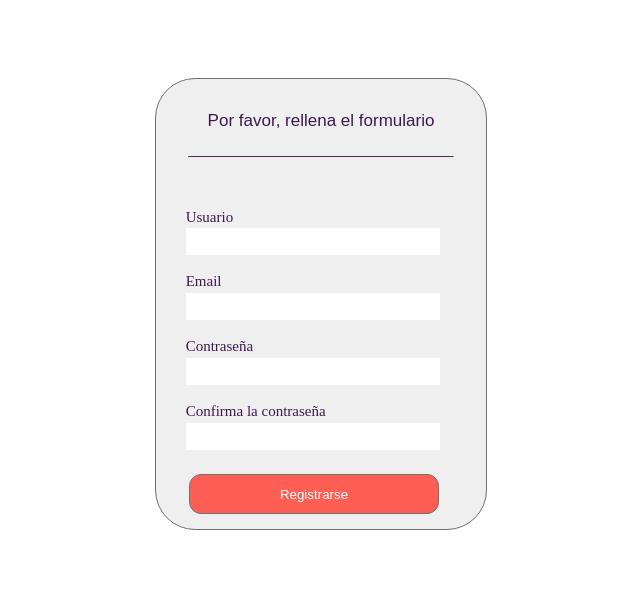
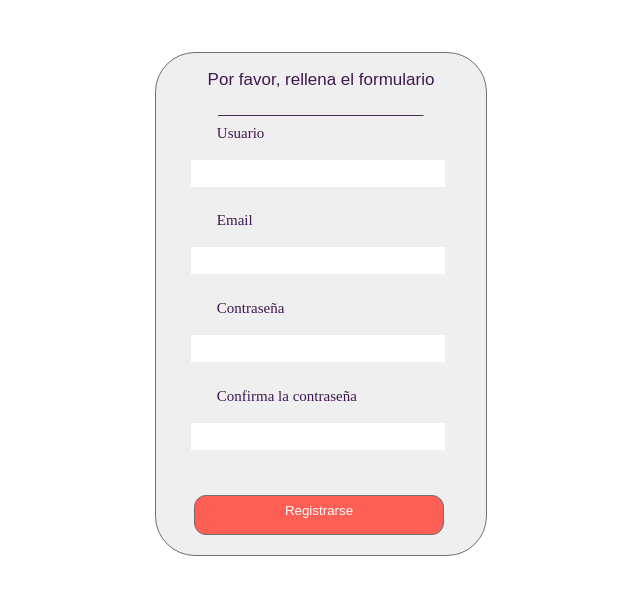
Before and after one commit to fabriziorosales/M12_Hello_Login, a PHP site: page /vistas/register.html in a window 1280 px wide. Shown: the part 80-675 px from the top of the page, without its empty margins (319-959 px from the left). Run offline with PHP 8.4, Linux system fonts and the light colour scheme.

Commit message:
Cambios aparte

```diff
--- a/css/register.css
+++ b/css/register.css
@@ -61,7 +61,7 @@ nav div .img1 {
 }
 .padre .box {
   width: 330px;
-  height: 450px;
+  /* height: 450px; */
   border-radius: 40px;
   background: #efefef;
   border: 1px solid #707070;
@@ -98,7 +98,7 @@ nav div .img1 {
   border-bottom: 1px solid #3f1850;
   padding-bottom: 3px;
 }
-.padre .box #error {
+.padre .box .error {
   font-family: Arial;
   font-size: 18px;
   text-align: center;
@@ -106,7 +106,7 @@ nav div .img1 {
   border-bottom: 1px solid #3f1850;
   padding-bottom: 3px;
   position: absolute;
-  top: 2%;
+  /* top: 2%; */
 }
 .padre .box h2 {
   font-family: Arial;
@@ -118,25 +118,40 @@ nav div .img1 {
   position: absolute;
   top: 2%;
 }
+
+form {
+  display: flex;
+  flex-direction: column;
+  /* width: 100%; */
+  padding-bottom: 20px;
+}
+
+form div {
+  width: 100%;
+  display: flex;
+  flex-direction: column;
+}
+
 .padre .box .form {
   width: 250px;
   height: 25px;
   position: relative;
   top: 10%;
   left: -1%;
-  margin-left: 10%;
-  margin-top: 3%;
+  /* margin-left: 10%; */
+  /* margin-top: 3%; */
   margin-bottom: 3%;
   border: #3f1850;
 }
 .padre .box #submit {
-  position: relative;
+  /* position: relative; */
   top: 0%;
   left: 10%;
   margin-top: 15%;
   color: white;
   width: 250px;
   height: 40px;
+  padding-bottom: 10px;
   border-radius: 12px;
   background: #FE5F55;
   border: 1px solid #707070;
--- a/css/register.less
+++ b/css/register.less
@@ -125,7 +125,7 @@ nav div .img1{
             border-bottom: 1px solid #3f1850 ;
             padding-bottom: 3px;
             }
-         #error{
+         .error{
             font-family: Arial;
             font-size: 18px;
             text-align: center;
@@ -139,7 +139,7 @@ nav div .img1{
               // So we make #father have position: relative, and the children have position: absolute, then use top and bottom to position the children.
               // Si no ponemos el position relative al padre cojera como padre el body y la posicón que se establezca no sera la que buscamos
               position:absolute;
-              top:2%;
+            //   top:2%;
             }
 
         h2{
--- a/index.html
+++ b/index.html
@@ -32,12 +32,12 @@
                 <form action="./proc/validacion.php" method="post">
                     <!-- <div> -->
                         <label for="email">Email</label><br>
-                        <input class="form email" type="email" name="user">
+                        <input class="form" type="email" name="user">
                         <br>
                     <!-- </div>
                     <div> -->
                         <label for="password">Contraseña</label><br>
-                        <input class="form password" type="password" name="password">
+                        <input class="form" type="password" name="password">
                         <br>
                     <!-- </div> -->
                     <button class="btn" id="submit" type="submit">Log In</button>
@@ -53,7 +53,7 @@
 
 
     </div>
-    <script src="./js/validation.js"></script>
+    <!-- <script src="./js/validation.js"></script> -->
 
 
 </body>
--- a/vistas/register.html
+++ b/vistas/register.html
@@ -36,21 +36,29 @@
                 <hr>
             </div>
 
-            <form action="../proc/validate_register.php" method="post">
+            <form action="../proc/validate_register.php" method="post" novalidate>
 
+                <div>
                 <label for="username">Usuario</label><br>
                 <input class="form username" type="text" name="username" required>
+                </div>
 
+                <div>
                 <br>
                 <label for="email">Email</label><br>
                 <input class="form email" type="email" name="email" required>
+                </div>
 
+                <div>
                 <br>
                 <label for="email">Contraseña</label><br>
                 <input class="form password" type="password" name="password" required>
+                </div>
 
+                <div>
                 <br><label for="password">Confirma la contraseña</label><br>
                 <input class="form password_con" type="password" name="password_conf" required>
+                </div>
 
                 <input id="submit" type="submit" value="Registrarse">
 
```
Also changed, not shown: js/validation.js (+24 -23 lines).
